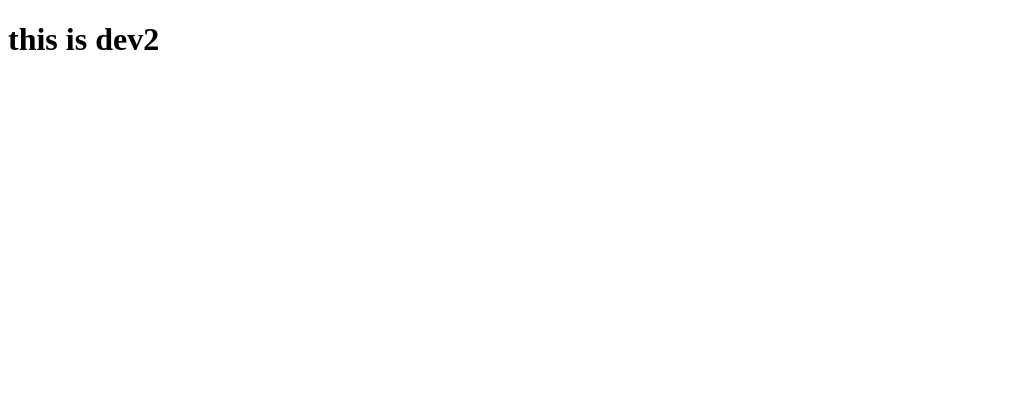
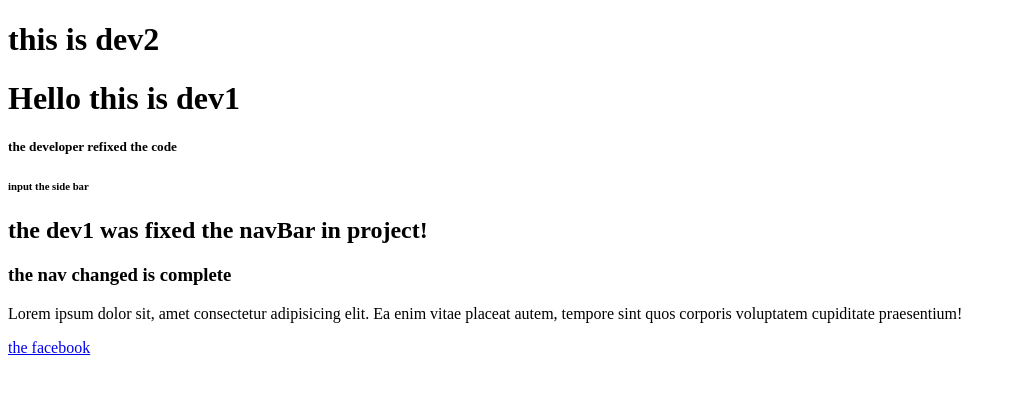
Before and after one commit to aHein007/GitPratice, a plain HTML site: page index.html in a window 1280 px wide. Shown: the whole page, without its empty margins (0-1016 px from the left). Drawn offline with Linux system fonts and the light colour scheme.

Commit message:
thecomplete

```diff
--- a/index.html
+++ b/index.html
@@ -7,5 +7,18 @@
 </head>
 <body>
     <h1>this is dev2</h1>
+
+     <h1 class="aung">Hello this is dev1</h1>
+
+    <h5>the developer refixed the code </h5>
+
+    <h6>input the side bar</h6>
+    <h2>the dev1 was fixed the navBar in project!</h2>
+
+    <h3>the nav changed is complete</h3>
+
+    <p>Lorem ipsum dolor sit, amet consectetur adipisicing elit. Ea enim vitae placeat autem, tempore sint quos corporis voluptatem cupiditate praesentium!</p>
+
+    <a href="http://facebook.com">the facebook</a>
 </body>
 </html>
```
